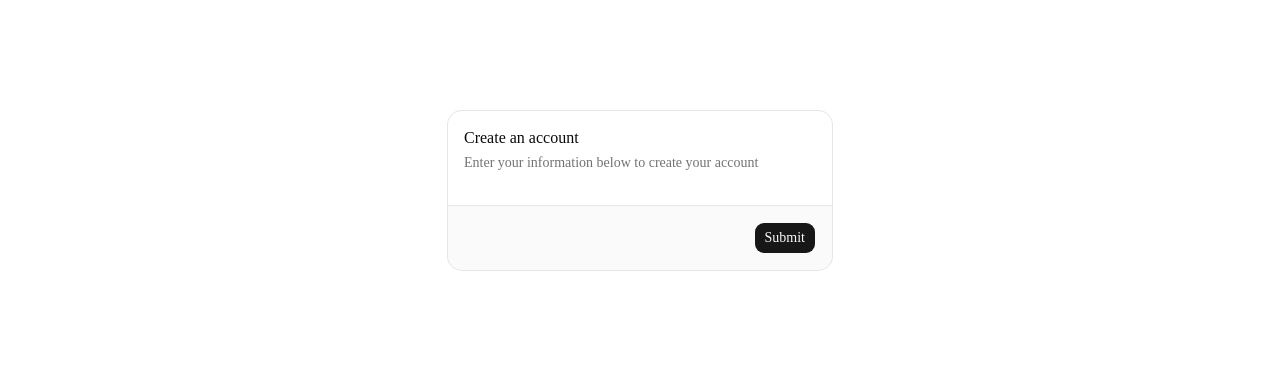
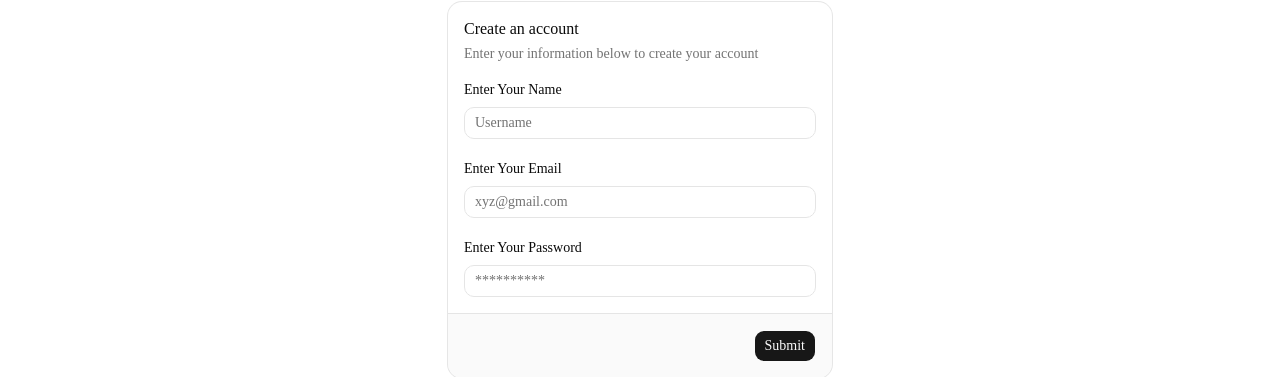
Before and after one commit to shafayatGit/Intro_NextJs, a Next.js app: page /register in a window 1280 px wide. Shown: the part 542-919 px from the top of the page. Built offline with nearby package versions, Linux system fonts and the light colour scheme.

Commit message:
feat: registration form functional

```diff
--- a/eslint.config.mjs
+++ b/eslint.config.mjs
@@ -13,6 +13,16 @@ const eslintConfig = defineConfig([
     "build/**",
     "next-env.d.ts",
   ]),
+  {
+    rules: {
+      "react/no-children-prop": [
+        true,
+        {
+          allowFunctions: true,
+        },
+      ],
+    },
+  },
 ]);
 
 export default eslintConfig;
--- a/src/components/modules/authentication/signup-form.tsx
+++ b/src/components/modules/authentication/signup-form.tsx
@@ -1,4 +1,5 @@
 "use client";
+
 import { Button } from "@/src/components/ui/button";
 import {
   Card,
@@ -9,6 +10,14 @@ import {
   CardTitle,
 } from "@/src/components/ui/card";
 import { useForm } from "@tanstack/react-form";
+import {
+  FieldDescription,
+  FieldGroup,
+  FieldLabel,
+  FieldError,
+  Field,
+} from "../../ui/field";
+import { Input } from "../../ui/input";
 
 export function SignupForm({ ...props }: React.ComponentProps<typeof Card>) {
   const form = useForm({
@@ -17,10 +26,11 @@ export function SignupForm({ ...props }: React.ComponentProps<typeof Card>) {
       email: "",
       password: "",
     },
-    onSubmit: async ({ value }: any) => {
-      console.log("clicked");
+    onSubmit: async ({ value }) => {
+      console.log("Form submitted:", value);
     },
   });
+
   return (
     <Card {...props}>
       <CardHeader>
@@ -29,6 +39,7 @@ export function SignupForm({ ...props }: React.ComponentProps<typeof Card>) {
           Enter your information below to create your account
         </CardDescription>
       </CardHeader>
+
       <CardContent>
         <form
           id="signup-form"
@@ -36,9 +47,76 @@ export function SignupForm({ ...props }: React.ComponentProps<typeof Card>) {
             e.preventDefault();
             form.handleSubmit();
           }}
-        ></form>
+        >
+          <FieldGroup>
+            {/* Name */}
+            <form.Field
+              name="name"
+              children={(field) => {
+                return (
+                  <Field>
+                    <FieldLabel htmlFor={field.name}>Enter Your Name</FieldLabel>
+
+                    <Input
+                      id={field.name}
+                      name={field.name}
+                      value={field.state.value}
+                      onBlur={field.handleBlur}
+                      onChange={(e) => field.handleChange(e.target.value)}
+                      placeholder="Username"
+                      autoComplete="username"
+                    />
+                  </Field>
+                );
+              }}
+            />
+            {/* Email */}
+            <form.Field
+              name="email"
+              children={(field) => {
+                return (
+                  <Field>
+                    <FieldLabel htmlFor={field.name}>Enter Your Email</FieldLabel>
+
+                    <Input
+                      id={field.name}
+                      name={field.name}
+                      value={field.state.value}
+                      onBlur={field.handleBlur}
+                      onChange={(e) => field.handleChange(e.target.value)}
+                      placeholder="xyz@gmail.com"
+                      autoComplete="xyz@gmail.com"
+                    />
+                  </Field>
+                );
+              }}
+            />
+            {/* Password  */}
+            <form.Field
+              name="password"
+              children={(field) => {
+                return (
+                  <Field>
+                    <FieldLabel htmlFor={field.name}>Enter Your Password</FieldLabel>
+
+                    <Input
+                      id={field.name}
+                      name={field.name}
+                      value={field.state.value}
+                      onBlur={field.handleBlur}
+                      onChange={(e) => field.handleChange(e.target.value)}
+                      placeholder="**********"
+                      autoComplete="**********"
+                    />
+                  </Field>
+                );
+              }}
+            />
+          </FieldGroup>
+        </form>
       </CardContent>
-      <CardFooter className={"flex justify-end"}>
+
+      <CardFooter className="flex justify-end">
         <Button form="signup-form" type="submit">
           Submit
         </Button>
```
Also changed, not shown: src/components/ui/field.tsx (+37 -38 lines).
